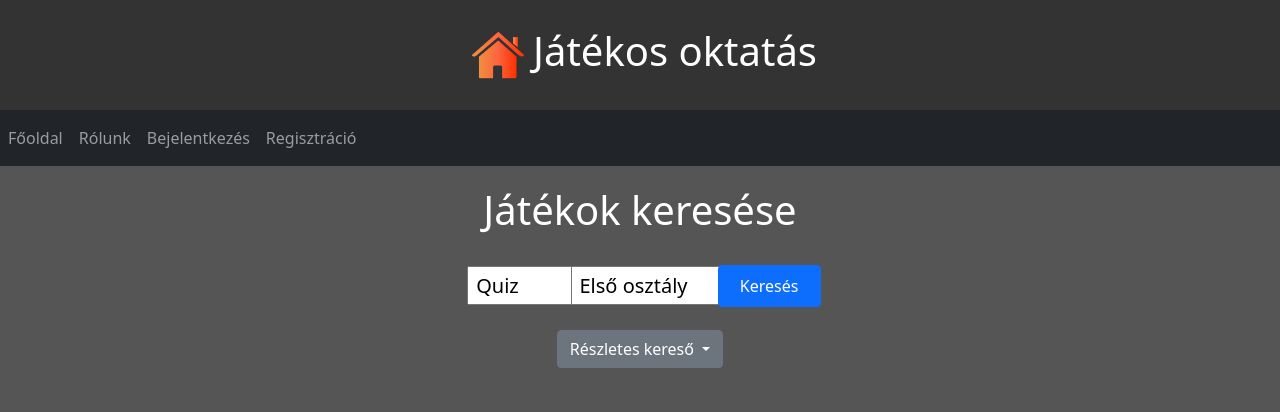
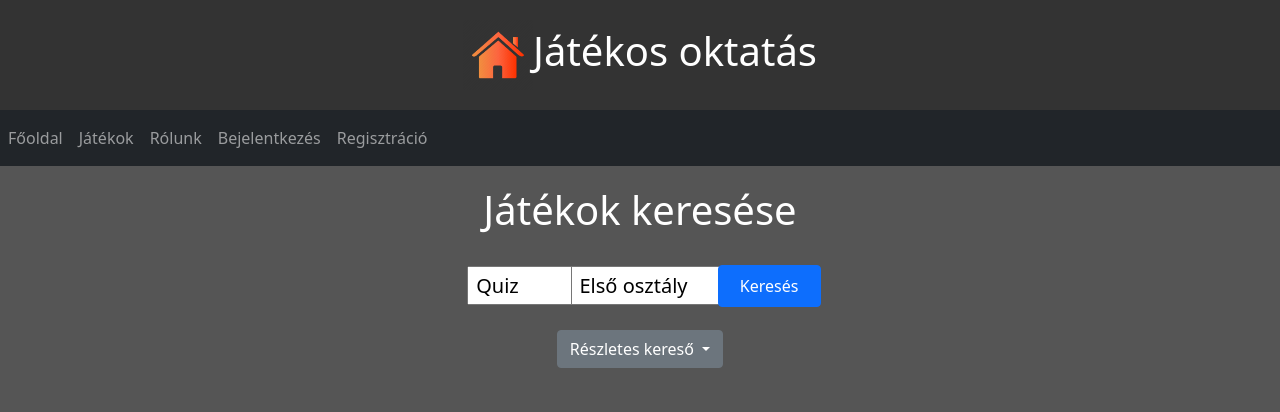
Before and after one commit to AFP2021-1-LB-D-csoport/Jatekos-Oktatas, a PHP site: page /jatekos/ in a window 1280 px wide. Shown: the top 412 px of the page. Run offline with PHP 8.4, Linux system fonts and the light colour scheme; some libraries are stand-ins or nearby versions.

Commit message:
Quizgame menü

```diff
--- a/jatekos/private/components/menu.php
+++ b/jatekos/private/components/menu.php
@@ -16,6 +16,7 @@
     $menu[] = ['href' => '?p=users&m=login', 'title' => 'Bejelentkezés'];
   }
   $menu[] = ['href' => '?p=about', 'title' => 'Rólunk'];
+  $menu[] = ['href' => '?p=QuizGame', 'title' => 'Játékok'];
   $menu[] = ['href' => '?p=main', 'title' => 'Főoldal'];
 
 
```
